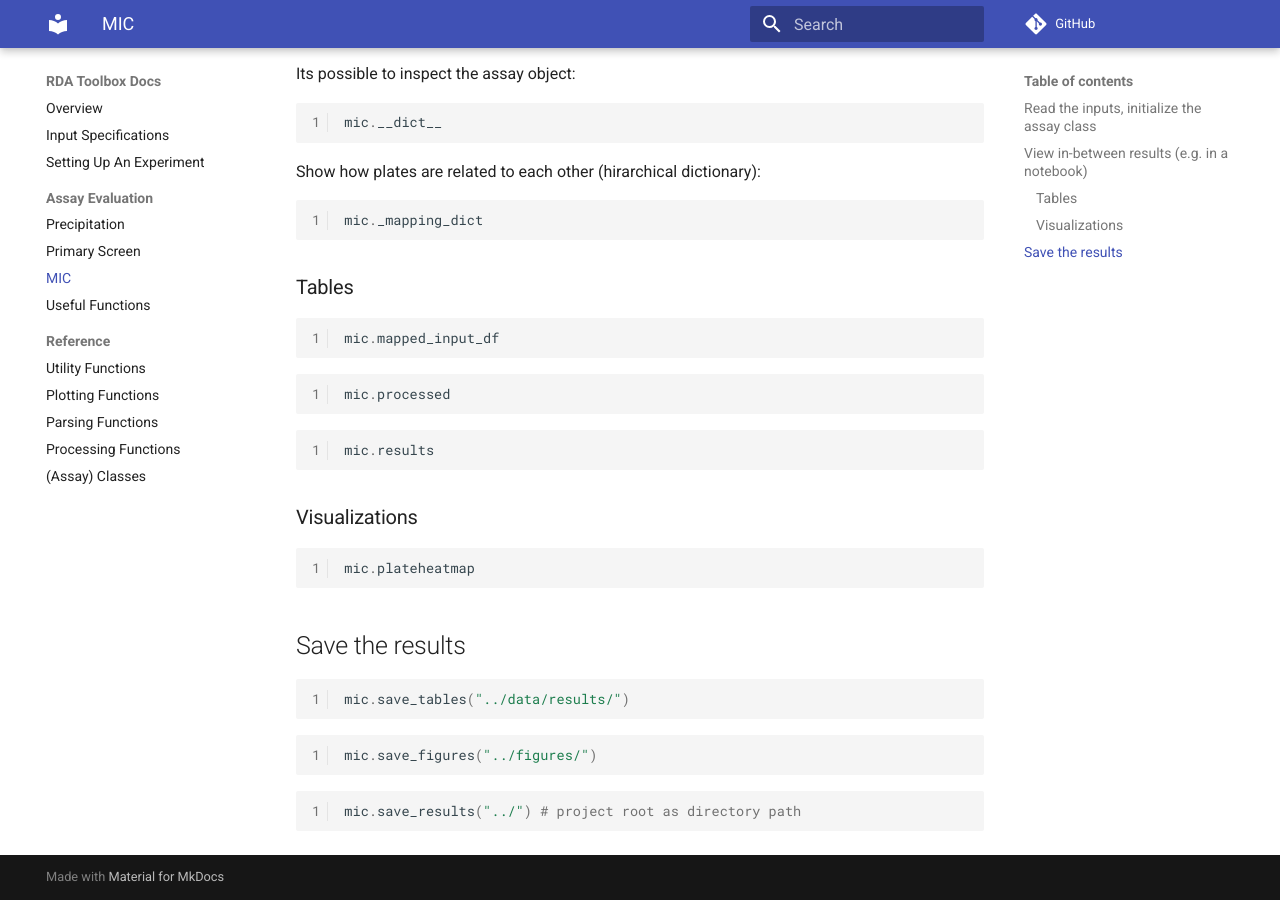
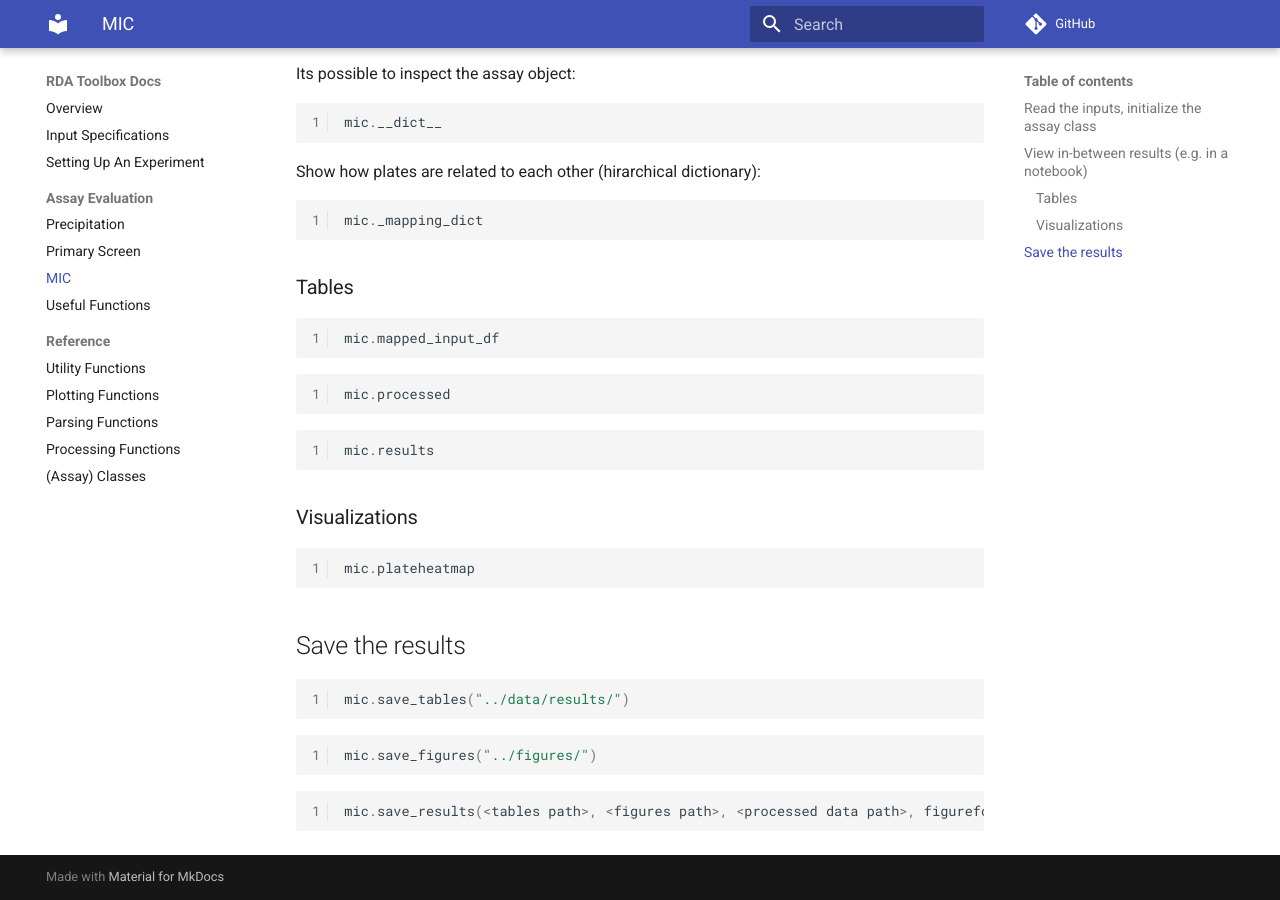
Before and after one commit to Robotic-Discovery-of-Antiinfectives/rda-toolbox, an MkDocs documentation site: the page built from docs/mic.md, in a window 1280 px wide and 900 px high, scrolled down 529 px. Built offline with MkDocs 1.6.1 and Material for MkDocs 9.7.7, drawn with Linux system fonts in a browser that asks for light colours; comment, search, counter and statistics services are not loaded.

Commit message:
update save_results method docs

````diff
--- a/docs/mic.md
+++ b/docs/mic.md
@@ -64,5 +64,5 @@ mic.save_figures("../figures/")
 ```
 
 ```Python
-mic.save_results("../") # project root as directory path
+mic.save_results(<tables path>, <figures path>, <processed data path>, figureformats=["svg, html"], tableformats=["xlsx", "csv"])
 ```
````
Also changed, not shown: docs/primary.md (+1 -1 lines).
